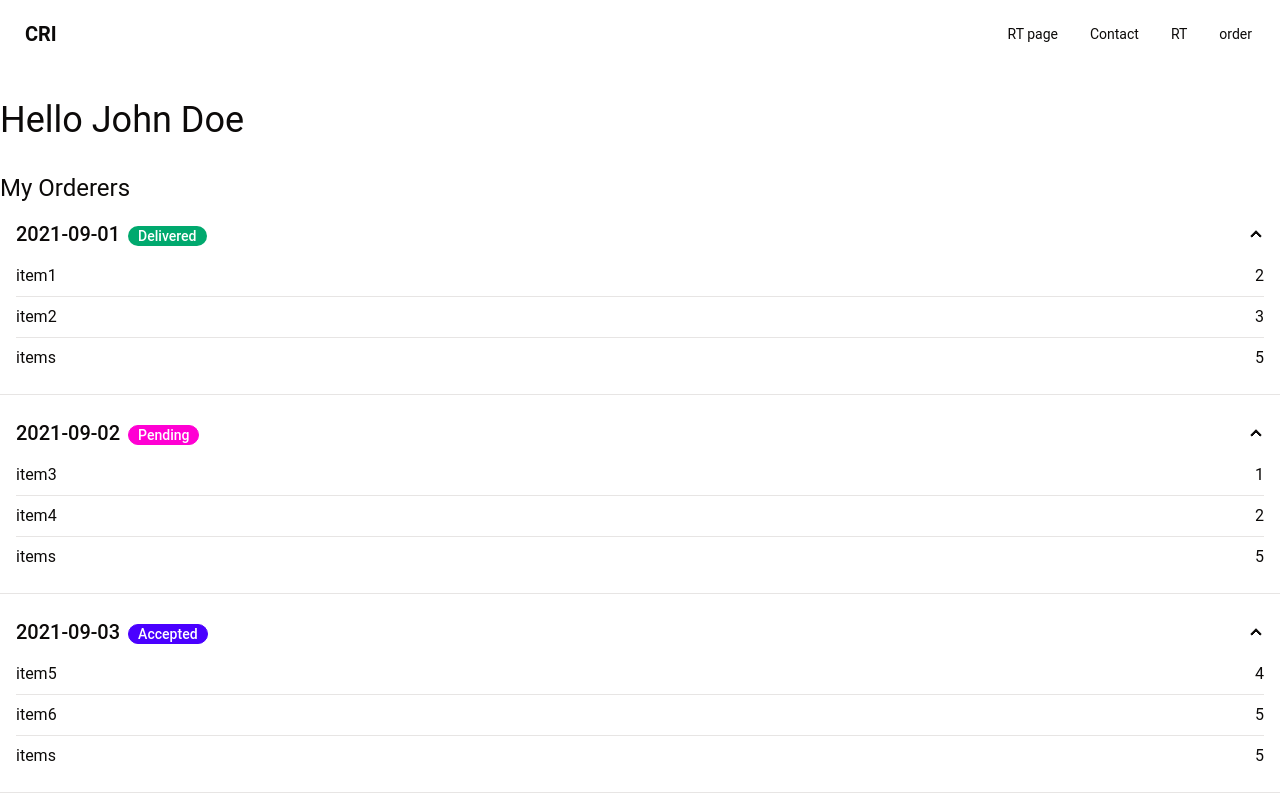
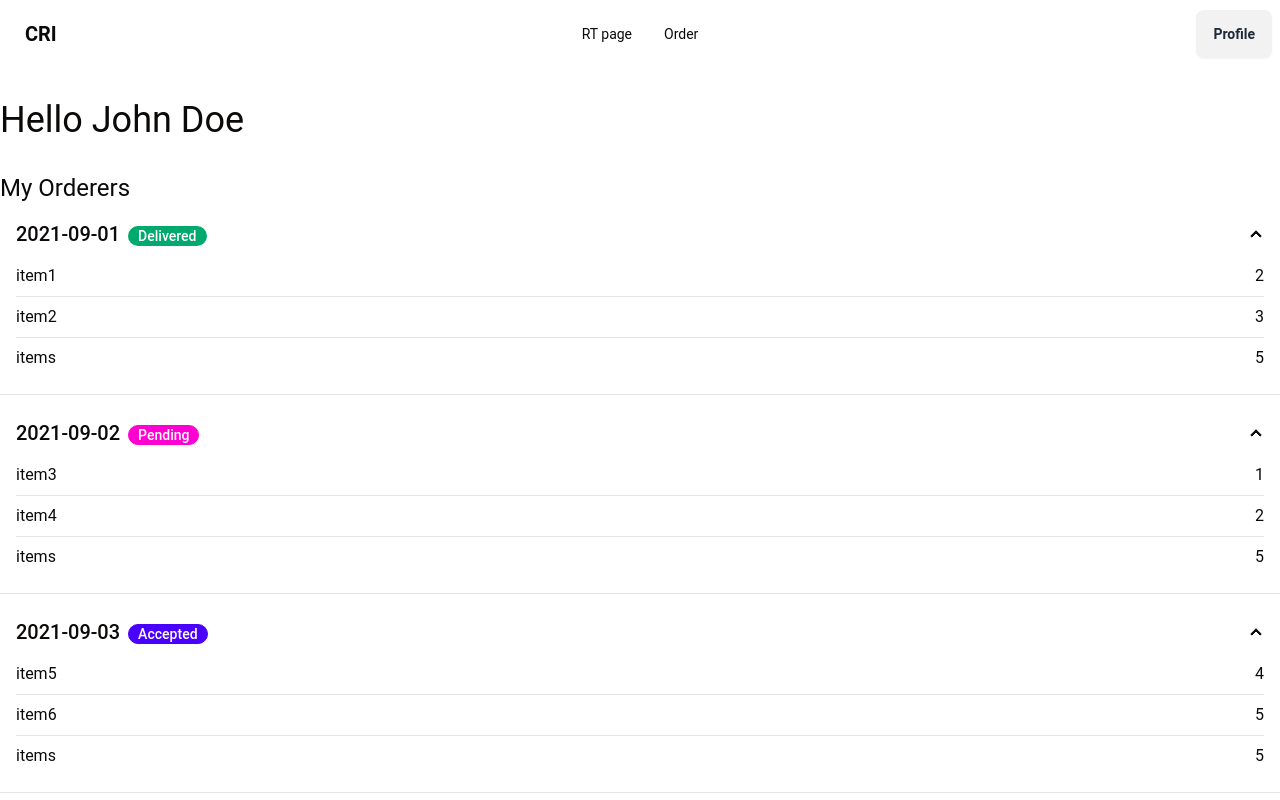
Before and after one commit to bouajilaProg/CRI-website, a React (Vite) app in the folder frontend/: page / in a window 1280 px wide. Shown: the top 800 px of the page. Built offline with nearby package versions, Linux system fonts and the light colour scheme.

Commit message:
little ui fixes before starting

```diff
--- a/frontend/src/components/Profile/OrderItem.tsx
+++ b/frontend/src/components/Profile/OrderItem.tsx
@@ -18,7 +18,7 @@ function OrderItem({ date, status, items }: OrderItemProps) {
   return (
     <div>
       <div className="collapse collapse-arrow">
-        <input type="checkbox" name="my-accordion-2" defaultChecked />
+        <input type="checkbox" name="my-accordion-2" />
         <div className="collapse-title text-xl font-medium"><span className="mr-2">{date}</span>
           <Badge status={status} />
         </div>
--- a/frontend/src/components/commun/MainNav.tsx
+++ b/frontend/src/components/commun/MainNav.tsx
@@ -1,7 +1,12 @@
+import { useState } from "react"
+
 function MainNav() {
+
+  const [authed, setAuthed] = useState<number>(1)
+
   //TODO: update the buttons based on the user's authentication status
   return (
-    <div className="navbar bg-base-100 flex justify-between">
+    <div className="navbar bg-base-100">
       <div className="navbar-start">
         <div className="dropdown">
           <div tabIndex={0} role="button" className="btn btn-ghost lg:hidden">
@@ -22,22 +27,32 @@ function MainNav() {
             tabIndex={0}
             className="menu menu-sm dropdown-content bg-white  z-[1]  w-52 p-2 shadow">
             <li><a href="#">RT page</a></li>
-            <li><a href="#">contact </a></li>
-            <li><a>RT</a></li>
-            <li><a>order</a></li>
+            <li><a href="#order">Order</a></li>
+            <li><a href="contact">Contact (comming soon)</a></li>
           </ul>
         </div>
         <a className="btn btn-ghost text-xl">CRI</a>
       </div>
-      <div className="navbar-center hidden lg:flex">
-        <ul className="menu menu-horizontal px-1">
-          <li><a>RT page</a></li>
-          <li><a>Contact</a></li>
-          <li><a>RT</a></li>
-          <li><a>order</a></li>
-        </ul>
+
+      {
+        (authed == 1) ?
+          <div className="navbar-center hidden lg:flex">
+            <ul className="menu menu-horizontal px-1">
+              <li><a>RT page</a></li>
+              <li><a>Order</a></li>
+            </ul>
+          </div>
+          : ""}
+
+
+      <div className="navbar-end gap-3">
+        {(authed == 1) ?
+          <a className="btn">Profile</a>
+          :
+          <a className="btn">Log in</a>
+
+        }
       </div>
-
     </div>
   )
 }
```
